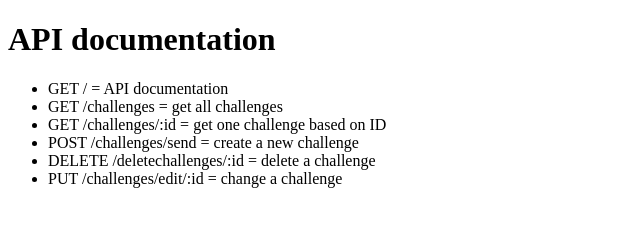
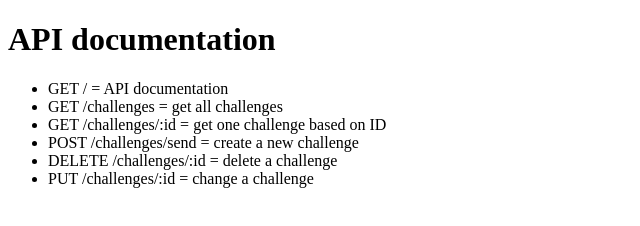
Before and after one commit to EHB-MCT/web2-groupproject-backend-team-sam, a website: page public/info.html in a window 1280 px wide. Shown: the whole page, without its empty margins (0-640 px from the left). Drawn offline with Linux system fonts and the light colour scheme.

Commit message:
Updating

```diff
--- a/public/info.html
+++ b/public/info.html
@@ -15,8 +15,8 @@
         <li>GET /challenges = get all challenges</li>
         <li>GET /challenges/:id = get one challenge based on ID</li>
         <li>POST /challenges/send = create a new challenge</li>
-        <li>DELETE /deletechallenges/:id = delete a challenge</li>
-        <li>PUT /challenges/edit/:id = change a challenge</li>
+        <li>DELETE /challenges/:id = delete a challenge</li>
+        <li>PUT /challenges/:id = change a challenge</li>
     </ul>
 
 </body>
```
